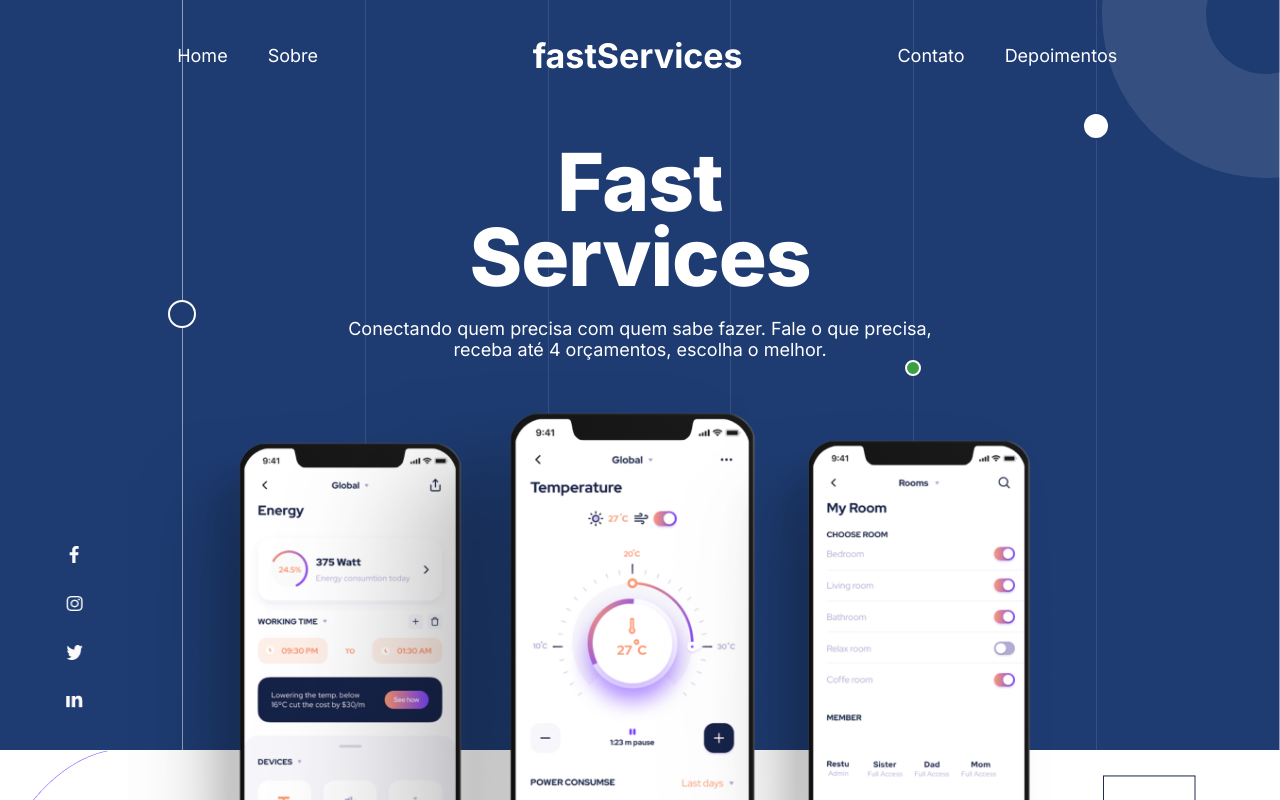
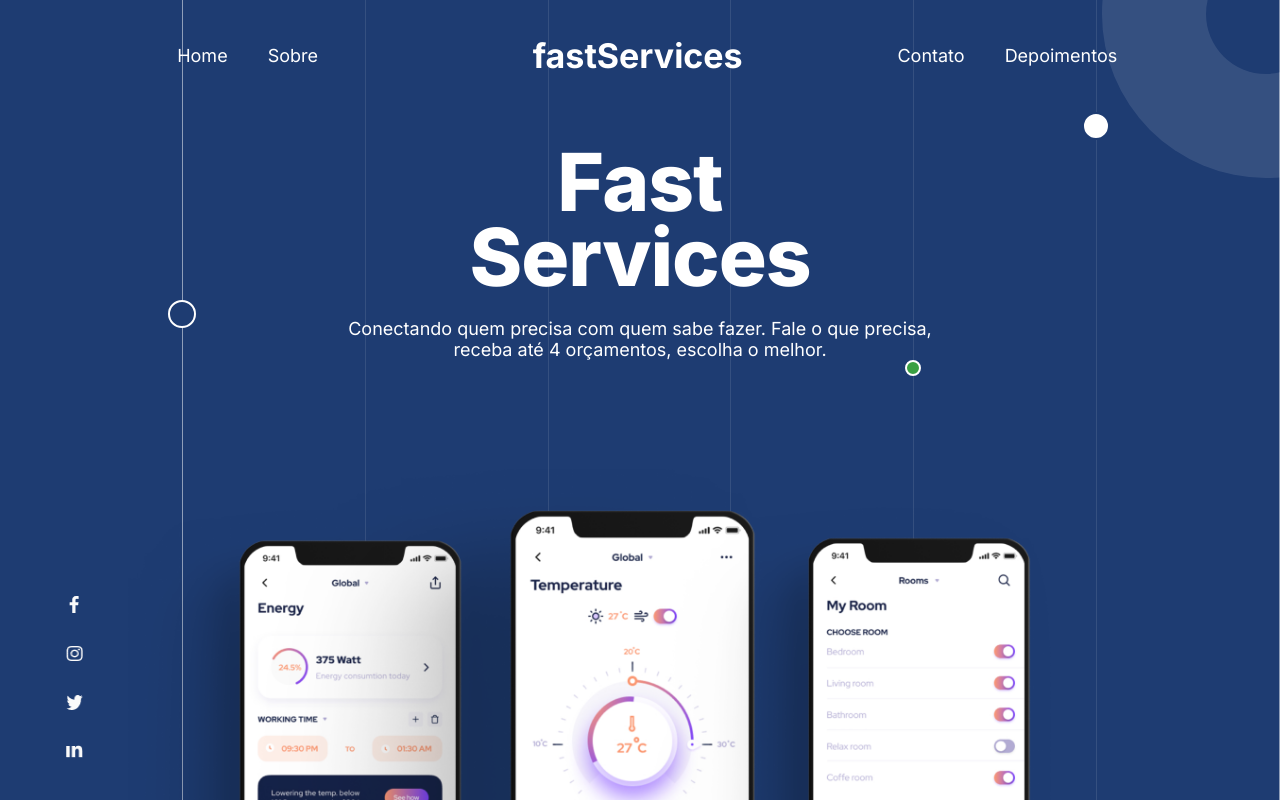
Before and after one commit to MatheusTrinca/fastservices-landing, a Next.js app: page / in a window 1280 px wide. Shown: the top 800 px of the page. Built offline with nearby package versions, Linux system fonts and the light colour scheme.

Commit message:
height banner

```diff
--- a/styles/About.module.css
+++ b/styles/About.module.css
@@ -1,5 +1,4 @@
 .container {
-  margin-top: 28vw;
   width: 100%;
   background-color: green;
 }
--- a/styles/Header.module.css
+++ b/styles/Header.module.css
@@ -1,6 +1,5 @@
 .container {
   width: 100%;
-  height: 900px;
   background-color: #1e3c72;
   position: relative;
 }
@@ -9,7 +8,7 @@
 
 .header {
   position: absolute;
-  height: 750px;
+  height: 100vh;
   position: relative;
   overflow: hidden;
 }
@@ -125,9 +124,9 @@
   position: absolute;
   width: 80%;
   height: 80%;
-  top: 27vw;
+  top: 60%;
   left: 50%;
-  transform: translateX(-50%);
+  transform: translate(-50%, -50%);
   z-index: 999;
 }
 
```
